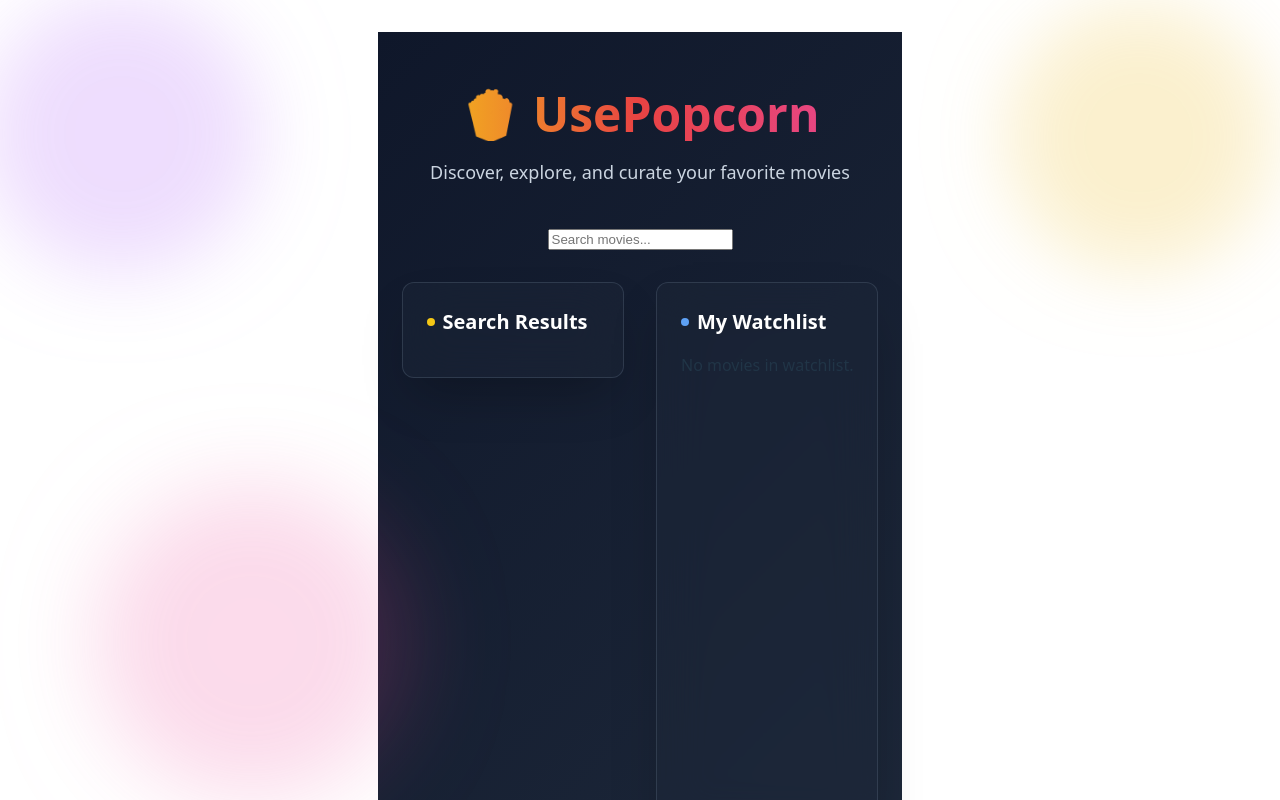
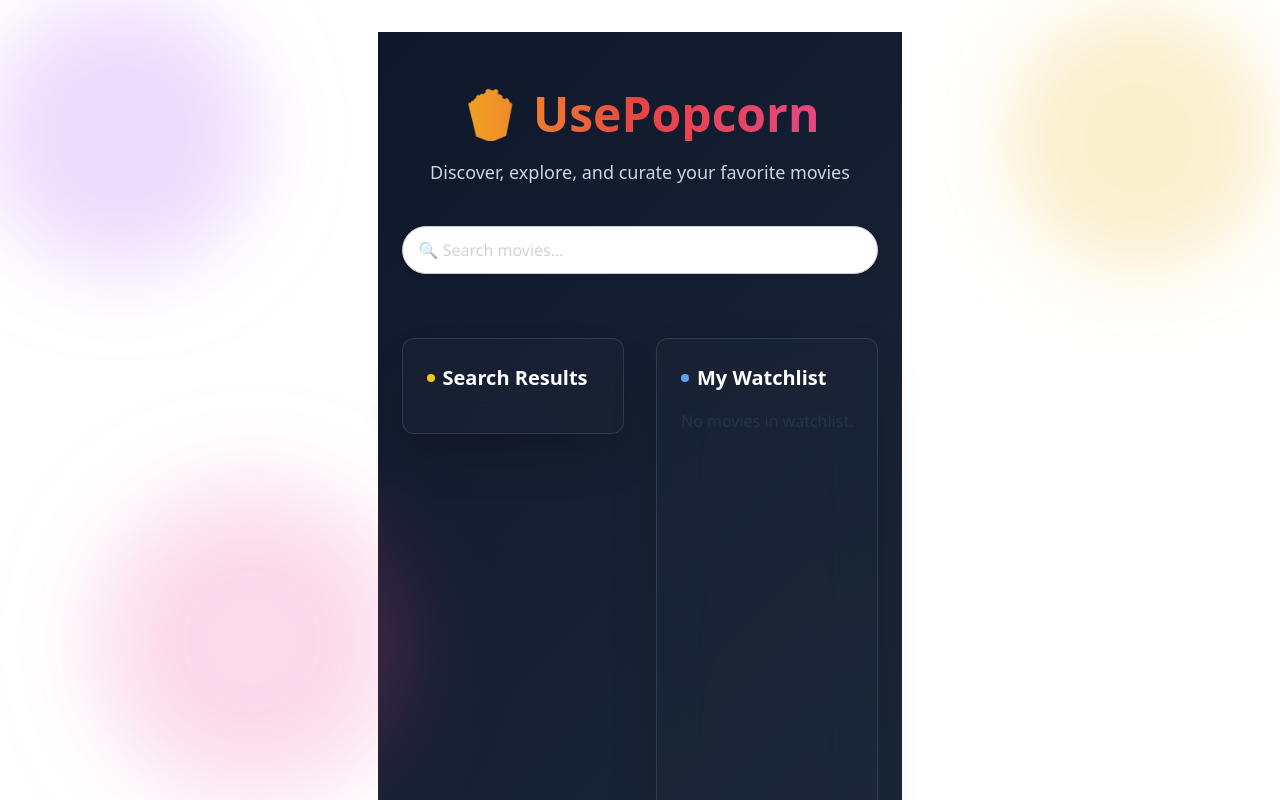
Before and after one commit to james841/Popcorn-App, a React (Vite) app: page / in a window 1280 px wide. Shown: the top 800 px of the page. Built offline with nearby package versions, Linux system fonts and the light colour scheme.

Commit message:
changes added

```diff
--- a/src/components/SearchBox.tsx
+++ b/src/components/SearchBox.tsx
@@ -1,3 +1,5 @@
+import "../styles/SearchBox.css";
+
 interface Props {
   query: string;
   setQuery: (q: string) => void;
@@ -5,12 +7,14 @@ interface Props {
 
 export default function SearchBox({ query, setQuery }: Props) {
   return (
-    <input
-      type="text"
-      value={query}
-      onChange={(e) => setQuery(e.target.value)}
-      placeholder="Search movies..."
-      className="border rounded p-2 w-full"
-    />
+    <div className="search-container">
+      <input
+        type="text"
+        value={query}
+        onChange={(e) => setQuery(e.target.value)}
+        placeholder="🔍 Search movies..."
+        className="search-input"
+      />
+    </div>
   );
 }
--- /dev/null
+++ b/src/styles/SearchBox.css
@@ -0,0 +1,33 @@
+.search-container {
+  width: 100%;
+  max-width: 400px;
+  margin: 0 auto;
+}
+
+.search-input {
+  font-family: 'Segoe UI', Tahoma, Geneva, Verdana, sans-serif;
+  width: 100%;
+  padding: 12px 16px;
+  font-size: 16px;
+  color: white;
+  border: 1px solid #ccc;
+  border-radius: 25px;
+  outline: none;
+  transition: all 0.3s ease;
+  box-shadow: 0 2px 5px rgba(0, 0, 0, 0.05);
+}
+
+.search-input::placeholder {
+  color: #99999973;
+}
+
+.search-input:focus {
+  border-color: #007bff;
+  box-shadow: 0 0 8px rgba(0, 123, 255, 0.4);
+}
+
+@media (min-width: 640px) {
+  .search-container {
+    max-width: 600px;
+  }
+}
```
